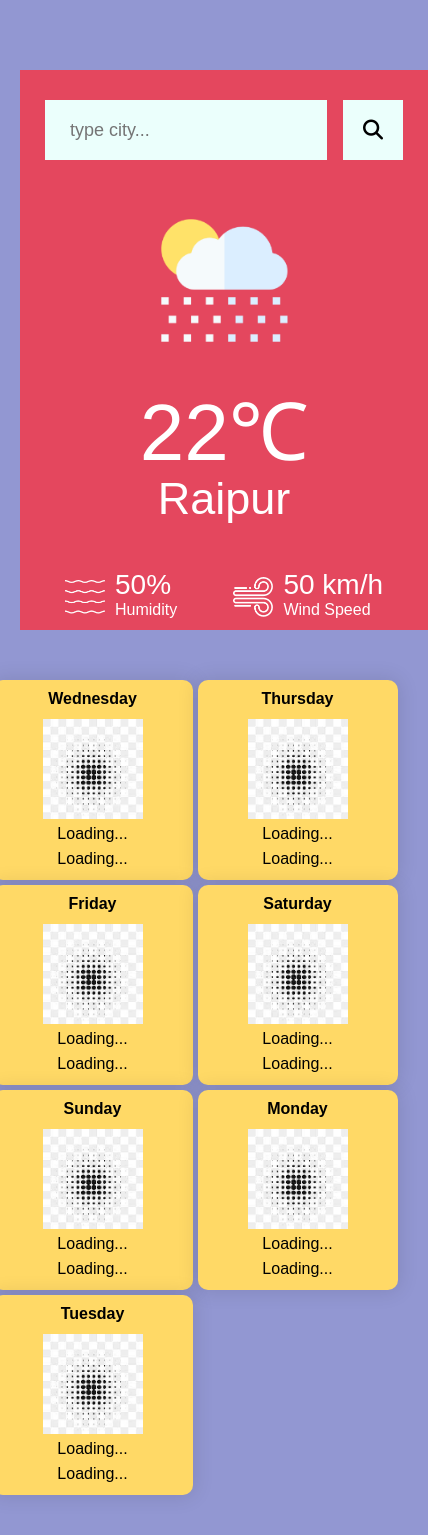
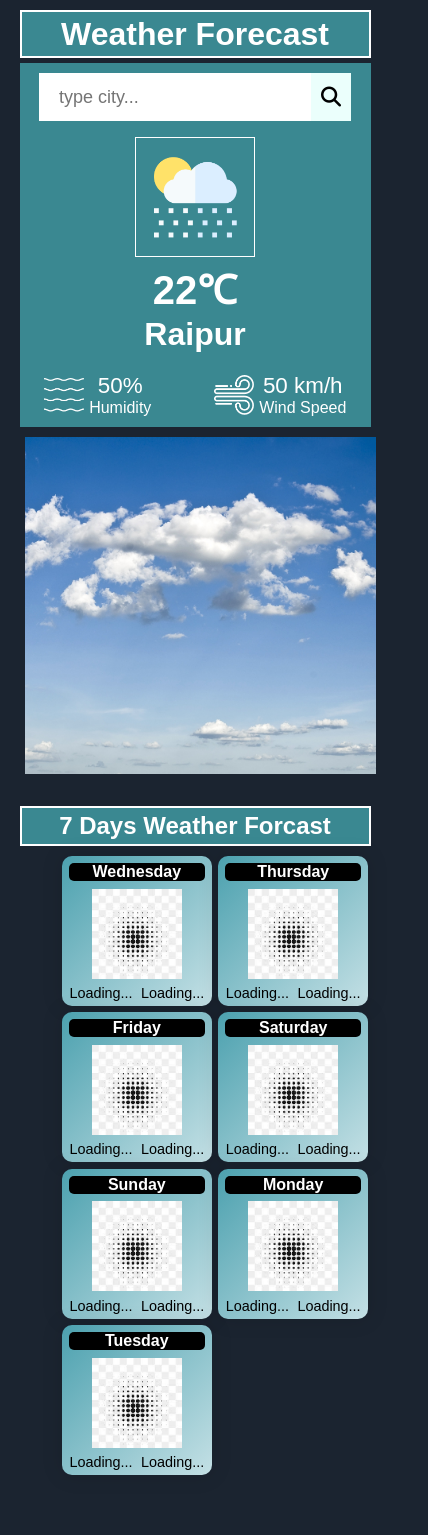
Before and after one commit to vipul440/weatherForecastApp, a plain HTML site: page index.html in a window 390 px wide. Shown: the whole page, 428 px wide, since content can reach past the window. Drawn offline with Linux system fonts and the light colour scheme.

Commit message:
commited

```diff
--- a/index.html
+++ b/index.html
@@ -5,14 +5,18 @@
     <meta http-equiv="X-UA-Compatible" content="IE=edge">
     <meta name="viewport" content="width=device-width, initial-scale=1.0">
     <script src="https://kit.fontawesome.com/64d58efce2.js"></script>
-    <link rel="icon" type="image/x-icon" href="./images/fav-icn.ico">
-    <title>weather forecast</title>
+    <link rel="icon" type="image/x-icon" href="/images/fav-icn.ico">
+    <title>Weather Forecast</title>
     <link rel="stylesheet" href="./styles.css">
 </head>
 <body>
+    <nav class="nav-bar">
+        <h1 class="nav-heading">Weather Forecast</h1>
+    </nav>
+    <main class="page">
         <div class="weather-top-container">
             <div class="wrapper">
-            <div class="search">
+                <div class="search-container">
                     <input type="search" placeholder="type city..." class="input" id="cityInput">
                     <button class="btn">
                         <i class="fas fa-search"></i>
@@ -25,18 +29,17 @@
                     <img src="images/rain.png" alt="" class="weather-icon">
                     <h1 class="temp">22<span>&#8451</span></h1>
                     <h2 class="city">Raipur</h2>
-
                     <div class="details">
-                    <div class="col">
+                        <div class="col col-1">
                             <img src="images/humidity.png" alt="">
                             <div>
                                 <p class="humidity">50%</p>
                                 <p>Humidity</p>
                             </div>
                         </div>
-                    <div class="col">
+                        <div class="col col-2">
                             <img src="images/wind.png" alt="">
-                        <div>
+                            <div class="wind-detail">
                                 <p class="wind">50 km/h</p>
                                 <p>Wind Speed</p>
                             </div>
@@ -45,71 +48,89 @@
                 </div>
             </div>
             <div class="bg-img">
-            <!-- animation weather -->
-            <img src="./images/bg-img/clear.jpg" alt="" class="weather-img">
             </div>
         </div>
-    <div id="weatherContainer">
-        <div id="iconContainer">
+
+        <h2 class="days-forcast">7 Days Weather Forcast</h2>
+
+
+        <div class="days-container">
+            <div class="icon-container">
                 <div class="icons">
                     <p class="weather" id="day1"></p>
                     <div class="image">
-                    <img src="./images/dots.jpeg" alt="" id="img1" class="imgClass">
+                        <img src="./images/dots.jpeg" alt="" id="img1" class="day-wise-img">
                     </div>
+                    <div class="day-temp">
                         <p class="minValues" id="day1Min">Loading...</p>
                         <p class="maxValues" id="day1Max">Loading...</p>
+                    </div>
                 </div>
                 <div class="icons">
                     <p class="weather" id="day2"></p>
                     <div class="image">
-                    <img src="./images/dots.jpeg" alt="" id="img2" class="imgClass">
+                        <img src="./images/dots.jpeg" alt="" id="img2" class="day-wise-img">
                     </div>
+                    <div class="day-temp">
                         <p class="minValues" id="day2Min">Loading...</p>
                         <p class="maxValues" id="day2Max">Loading...</p>
+                    </div>
                 </div>
                 <div class="icons">
                     <p class="weather" id="day3"></p>
                     <div class="image">
-                    <img src="./images/dots.jpeg" alt="" id="img3" class="imgClass">
+                        <img src="./images/dots.jpeg" alt="" id="img3" class="day-wise-img">
                     </div>
+                    <div class="day-temp">
                         <p class="minValues" id="day3Min">Loading...</p>
                         <p class="maxValues" id="day3Max">Loading...</p>
+                    </div>
                 </div>
                 <div class="icons">
                     <p class="weather" id="day4"></p>
                     <div class="image">
-                    <img src="./images/dots.jpeg" alt="" id="img4" class="imgClass">
+                        <img src="./images/dots.jpeg" alt="" id="img4" class="day-wise-img">
                     </div>
+                    <div class="day-temp">
                         <p class="minValues" id="day4Min">Loading...</p>
                         <p class="maxValues" id="day4Max">Loading...</p>
+                    </div>
                 </div>
                 <div class="icons">
                     <p class="weather" id="day5"></p>
                     <div class="image">
-                    <img src="./images/dots.jpeg" alt="" id="img5" class="imgClass">
+                        <img src="./images/dots.jpeg" alt="" id="img5" class="day-wise-img">
                     </div>
+                    <div class="day-temp">
                         <p class="minValues" id="day5Min">Loading...</p>
                         <p class="maxValues" id="day5Max">Loading...</p>
+                    </div>
                 </div>
                 <div class="icons">
                     <p class="weather" id="day6"></p>
                     <div class="image">
-                    <img src="./images/dots.jpeg" alt="" id="img6" class="imgClass">
+                        <img src="./images/dots.jpeg" alt="" id="img6" class="day-wise-img">
                     </div>
+                    <div class="day-temp">
                         <p class="minValues" id="day6Min">Loading...</p>
                         <p class="maxValues" id="day6Max">Loading...</p>
+                    </div>
                 </div>
                 <div class="icons">
                     <p class="weather" id="day7"></p>
                     <div class="image">
-                    <img src="./images/dots.jpeg" alt="" id="img7" class="imgClass">
+                        <img src="./images/dots.jpeg" alt="" id="img7" class="day-wise-img">
                     </div>
+                    <div class="day-temp">
                         <p class="minValues" id="day7Min">Loading...</p>
                         <p class="maxValues" id="day7Max">Loading...</p>
                     </div>
                 </div>
             </div>
-
+        </div>
+    </main>
     <script src="./script.js"></script>
 </body>
 </html>
+
+<!--beta theek ho jaa-->
--- a/styles.css
+++ b/styles.css
@@ -1,108 +1,138 @@
-*{
+* {
     padding: 0;
     margin: 0;
     box-sizing: border-box;
     font-family: sans-serif;
 }
 
-body{
-    width: 80%;
-    margin: auto;
+body {
     background-color: #1B2430;
-    background-repeat: no-repeat;
-    background-size: cover;
     height: 100vh;
-    overflow: hidden;
+}
+
+
+/* ----------------------nav-bar------------------------- */
+.nav-bar {
+    width: 90vw;
+    max-width: 1100px;
+    margin: 0 auto;
+    height: 3rem;
+    background: #3A8891;
+    color: #fff;
+    margin-top: 10px;
+    display: flex;
+    justify-content: center;
+    align-items: center;
+    border: 2px solid #fff;
+}
+
+.nav-heading {
+    font-size: 2rem;
+    font-weight: 700;
+}
+
+/* ----------------main-container------------- */
+.page {
+    width: 90vw;
+    max-width: 1100px;
+    margin: 0 auto;
 
 }
 
-.weather-top-container{
+.weather-top-container {
+    min-height: 400px;
     display: flex;
-    width: 100%;
-    margin-top: 50px;
-    height: 600px;
+}
+
+.wrapper {
+    background: #3A8891;
+    width: 30%;
+    margin: 5px;
+    padding: 10px;
+    text-align: center;
+    color: #fff;
 
 }
 
-.wrapper{
-    background: #3A8891;
-    padding: 30px 25px;
-    text-align: center;
-    color: #fff;
-    width: 550px;
-}
-.weather-img{
-    height: 600px;
-    margin-left: 10px;
-    width: 1200px;
-    border: none;
-    background-size: cover;
-    text-align: center;
-    box-shadow: 0 0 20px 2px rgba(255, 255, 255, .1);
-}
-.search{
-    width: 100%;
+.search-container {
     display: flex;
     align-items: center;
     justify-content: space-between;
- }
-.search .input{
+}
+
+.search-container .input {
     border: 0;
     outline: 0;
-    background: #ebfffc;
-    height: 60px;
-    padding: 10px 25px;
-    margin-right: 16px;
+    height: 3rem;
+    padding: 10px 20px;
     font-size: 18px;
-    flex: 1;
+
 }
 
-.search .btn{
+.search-container .btn {
     border: 0;
     outline: 0;
+    height: 3rem;
+    width: 2.5rem;
+    cursor: pointer;
+    font-size: 20px;
     background: #ebfffc;
-    height: 60px;
-    width: 60px;
-    cursor: pointer;
- }
+}
 
- .btn{
-    font-size: 20px;
- }
-.weather-icon{
-    width: 180px;
-    margin-top: 30px;
+.weather-icon {
+    width: 120px;
+    margin-top: 1rem;
+    border: 1px solid #fff;
 }
-.weather-details .temp{
-    font-size: 80px;
-    font-weight: 500;
+
+.weather-details .temp {
+    font-size: 2.5rem;
+    font-weight: 600;
 }
-.weather-details .city{
-    font-size: 45px;
-    font-weight: 400;
-    margin-top: -10px;
+
+.weather-details .city {
+    font-size: 2rem;
+    margin-bottom: 5px;
 }
-.details{
+
+.details {
+    display: grid;
+    grid-template-columns: repeat(2, 1fr);
+    justify-items: center;
+    gap: 10px;
+    margin-top: 20px;
+}
+
+.col {
     display: flex;
+    justify-content: center;
     align-items: center;
-    justify-content: space-between;
-    padding: 0 20px;
-    margin-top: 50px;
 }
-.col{
-    display: flex;
-    align-items: center;
-    text-align: left;
+
+.col-1 {
+    margin-left: -1.5rem;
 }
-.col img{
-    width: 40px;
-    margin-right: 10px;
+
+.col img {
+    width: 2.5rem;
+    margin-right: 5px;
 }
-.humidity, .wind{
-    font-size: 28px;
-    margin-top: -6px;
+
+.humidity,
+.wind {
+    font-size: 1.4rem;
 }
-.error{
+
+.bg-img {
+    width: 70%;
+    margin: 5px;
+    background-image: url("images/bg-img/clear.jpg");
+    background-repeat: no-repeat;
+    background-size: cover;
+    background-position: center;
+}
+
+.error {
     text-align: left;
     margin-left: 10px;
     font-size: 14px;
@@ -111,142 +141,188 @@ body{
 }
 
 /* 2nd ---------------------------------------------------------------------------------------------------------------------*/
-#weatherContainer{
-    height: 250px;
-    margin:auto;
+.days-container {
+    height: 11rem;
 }
-#iconContainer{
+.days-forcast{
+    display: none;
+}
+.icon-container{
     display: grid;
-    grid-template-columns: repeat(7,1fr);
+    grid-template-columns: repeat(7, 1fr);
     justify-content: center;
     align-items: center;
-    padding: 20px;
-    margin-top: 10px;
+    gap: 0.4rem;
+    padding: 10px;
 }
-.icons{
-    height: 200px;
-    width: 200px;
+
+.icons {
+    height: 150px;
+    width: 150px;
     padding: 5px;
     border-radius: 10px;
     display: flex;
-    flex-direction:column;
-    background: linear-gradient(135deg,#4ca1af ,#c4e0e5);
+    flex-direction: column;
+    background: linear-gradient(135deg, #4ca1af, #c4e0e5);
     box-shadow: 0 0 20px 2px rgba(0, 0, 0, .1);
     transition: 1s;
 }
-.icons:hover{
-    transform: scale(1.3);
+
+.icons:hover {
+    transform: scale(1.1);
     z-index: 2;
 }
-.image{
-    height: 100px;
-    width: 100px;
+
+.image {
+    height: 90px;
+    width: 90px;
     margin: auto;
 }
-.imgClass{
+
+.day-wise-img {
     width: 100%;
 }
-.weather{
-    margin: 5px;
+
+.weather {
+    margin: 2px;
     border-radius: 5px;
     text-align: center;
     font-weight: bold;
-}
-.minValues,.maxValues{
-    height: 25px;
-    text-align: center;
+    background: #000;
+    color: #fff;
+
 }
 
-/* Media Query for Tablets Ipads portrait mode */
+.day-temp {
+    display: grid;
+    grid-template-columns: repeat(2, 1fr);
+    justify-items: center;
+    align-items: center;
+    gap: 0.2rem;
+}
 
-@media (min-width: 768px) and (max-width: 1024px){
+.minValues,
+.maxValues {
+    margin-top: 1px;
+    text-align: center;
+    font-size: 0.9rem;
+}
+
+
+/***** Media Query for Tab screen  *****/
+
+@media (min-width:501px) and (max-width:1120px) {
     body {
-        background-color: lightcoral;
-        height: 100vh;
-        margin-top: -30px;
+        background-color: #1B2430;
+        margin-top: auto;
+    }
+    .nav-heading {
+        font-size: 2rem;
+        font-weight: 700;
+    }
+    .weather-top-container {
+       min-height: 150px;
+    }
+    .wrapper {
+        background: rgb(8, 131, 114);
+        color: #1b302d;
+        padding: 5px 5px;
+         width: 50%;
+
+    }
+
+    .search-container {
+        display: flex;
+        justify-content: center;
+        align-items: center;
+        margin: auto;
+
+    }
+
+    .details {
+         display: flex;
+        align-items: center;
+        justify-content: space-between;
+        padding: 10px;
+
+    }
+
+   .col {
+    margin: auto;
+   }
+  .col img{
+    width: 35px;
+  }
+
+    .days-container {
+        height: 18rem;
+
+    }
+
+    .icon-container {
+        display: grid;
+        grid-template-columns: repeat(4, 1fr);
+        justify-items: center;
+    }
+
+    .icons {
+        height: 120px;
+        width: 100px;
+    }
+
+    .image {
+        height: 65px;
+        width: 65px;
+        margin: auto;
+    }
+
+    .day-wise-img {
+        width: 100%;
+    }
+
+    .minValues,
+    .maxValues {
+        margin-top: 4px;
+        font-size: 0.6rem;
+    }
+
+}
+
+
+/***** Media Query for Mobile *****/
+
+@media (max-width:500px){
+    .wrapper{
+        width: 100%;
+        margin-left: 0px;
+    }
+    .weather-top-container{
+        display:grid;
+        grid-template-rows: repeat(2,1fr);
+    }
+    .search-container{
+        justify-content: center;
+    }
+    .days-forcast{
+        height: 2.5rem;
+        background: #3A8891;
+        color: #fff;
+        display: flex;
+        justify-content: center;
+        align-items: center;
+        border: 2px solid #fff;
+    }
+    .icon-container{
+       display:grid;
+       grid-template-columns: repeat(2,1fr);
+       padding-left: 50px;
+       padding-bottom: 60px;
     }
     .bg-img{
-        display: none;
-    }
-    .wrapper{
-        margin: auto;
-        background: white;
-        color: #1B2430;
-    }
-    #iconContainer{
-        margin-top: -20px;
-        display: grid;
-        grid-template-columns: repeat(4,1fr);
-        gap: 5px;
-        justify-items: center;
-    }
-    .icons{
-        height: 200px;
-        width: 200px;
-        background: #EBB02D;
-    }
-    .search .input,.search .btn{
-        background: #000;
-        color: #fff;
+       width: 100%;
+       height: 90%;
+       padding-left: 0px;
     }
 }
- /* Media Query for Laptops and Desktops */
- @media (min-width: 1025px) and (max-width: 1280px){
-    body {
-        width: 90%;
-        background-color: lightgreen;
-    }
-    #iconContainer{
-        display: grid;
-        grid-template-columns: repeat(5,1fr);
-        gap: 5px;
-        justify-items: center;
-    }
-    .search .input,.search .btn{
-        background: #CE5959;
-        color: #fff;
-    }
-    .weather-top-container{
-        height: 400px;
-    }
-    .bg-img .weather-img{
-        height: 100%;
-        max-width: 100%;
-        background-size: cover;
-    }
 
-    .weather-details .weather-icon{
-        width: 120px;
-        margin-top: -2px;
-    }
-    .weather-details .temp{
-        font-size: 2.5rem;
-    }
-    .weather-details .city{
-        font-size: 2rem;
-    }
-}
-/* Media Query for Mobile Devices */
-@media (max-width: 480px) {
-    body {
-        width: 100%;
-        background-color: #9297d2;
-        margin: auto;
-    }
-    #iconContainer{
-        display: grid;
-        grid-template-columns: repeat(2,1fr);
-        gap: 5px;
-        justify-items: center;
-    }
-    .bg-img{
-        display: none;
-    }
-    .wrapper{
-        background: #e4475e;
-        margin: 20px;
-    }
-    #iconContainer .icons{
-        background: #FFD966;
-    }
-}
+/*beta theek ho jaa*/
```
Lines whose indentation alone changed are shown as unchanged.
